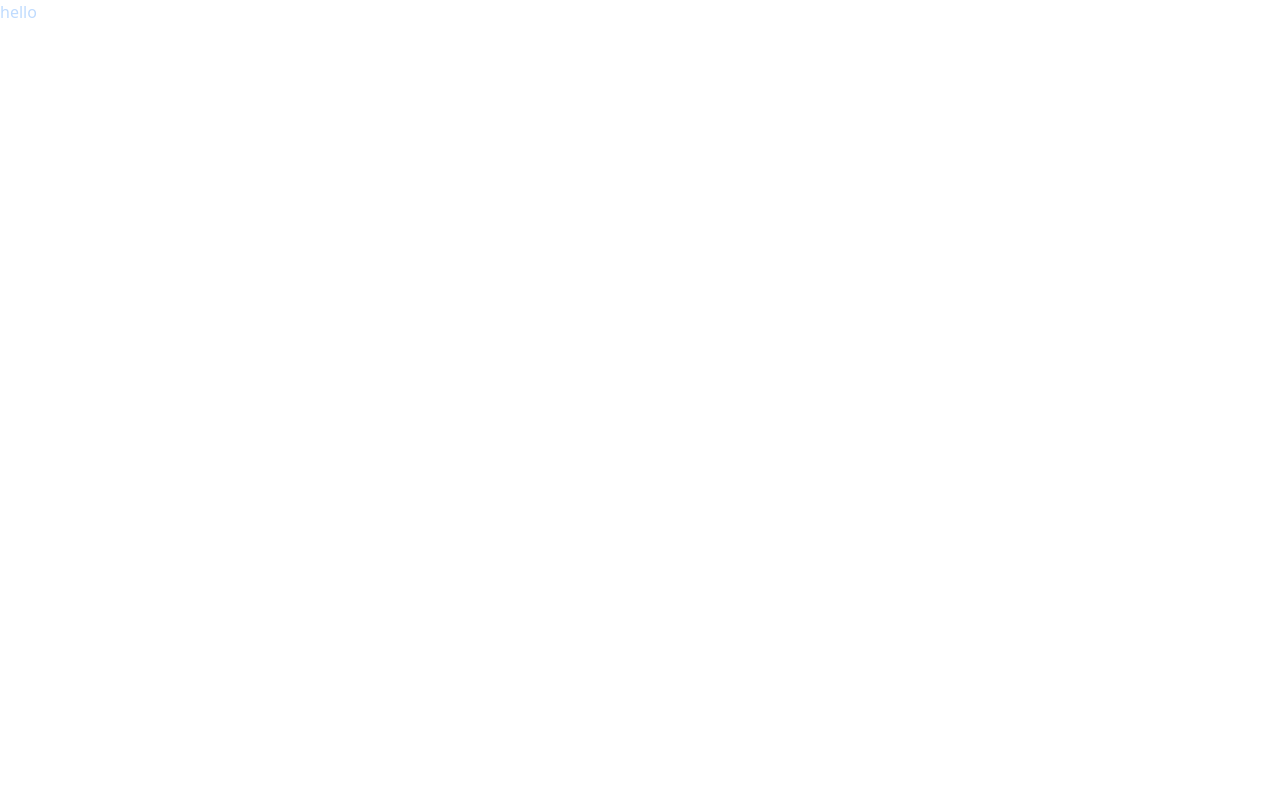
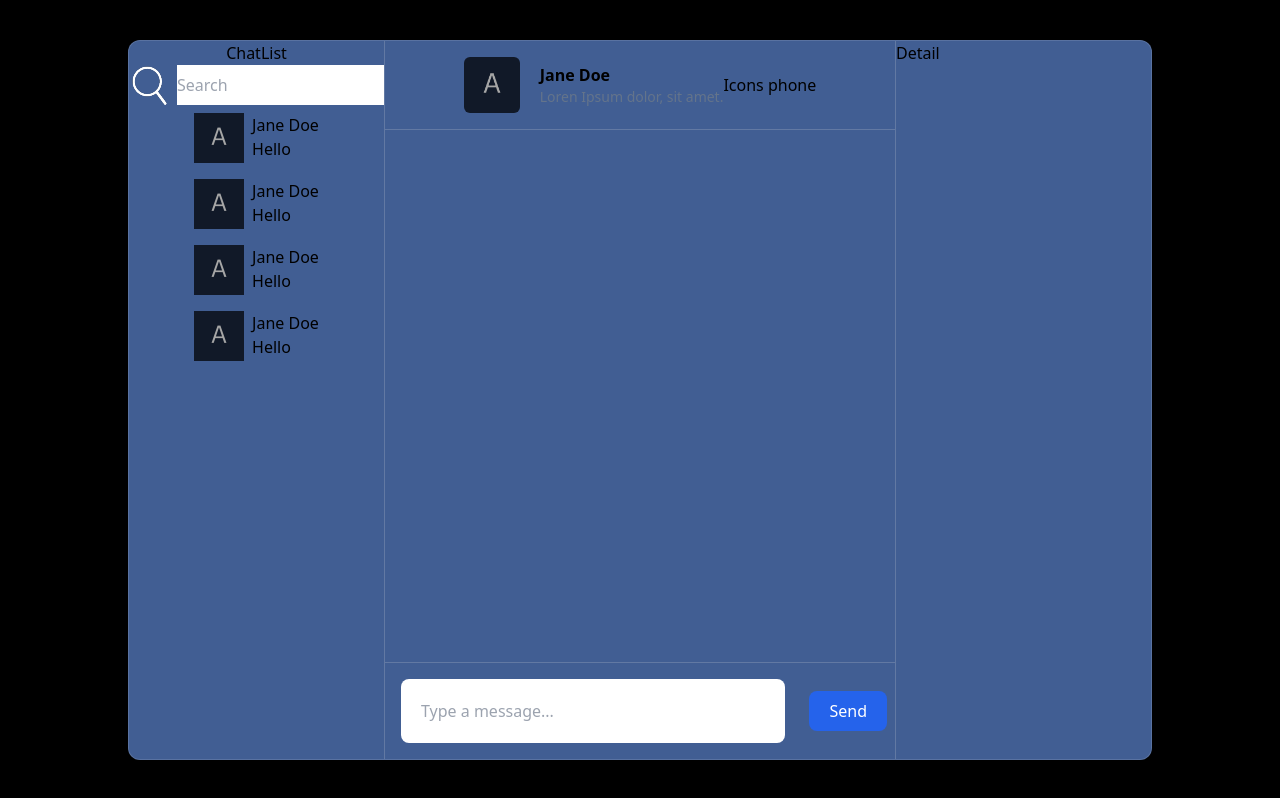
Before and after one commit to shambhabya/LetsTalk, a React (Vite) app: page / in a window 1280 px wide. Built offline with nearby package versions, Linux system fonts and the light colour scheme.

Commit message:
create layout

```diff
--- a/src/App.jsx
+++ b/src/App.jsx
@@ -1,7 +1,18 @@
 import "./App.css";
+import Chat from "./components/chat/Chat";
+import Detail from "./components/detail/Detail";
+import List from "./components/list/List";
 
 function App() {
-  return <div className="text-blue-200">hello</div>;
+  return (
+    <div className=" h-screen flex justify-center items-center bg-black">
+      <div className="w-4/5 h-[90vh] bg-[rgba(87,126,197,0.75)]   rounded-[12px] border border-[rgba(255,255,255,0.125)] flex">
+        <List />
+        <Chat />
+        <Detail />
+      </div>
+    </div>
+  );
 }
 
 export default App;
--- /dev/null
+++ b/src/components/chat/Chat.jsx
@@ -0,0 +1,47 @@
+import React, { useState } from "react";
+import ChatList from "./chatList/ChatList";
+
+const Chat = () => {
+  const [text, setText] = useState("");
+  console.log(text);
+  return (
+    <div className=" flex-[2] border-l border-r border-[#dddddd35] flex h-full flex-col">
+      <div className="top p-4 flex justify-center items-center border-b border-[#dddddd35]">
+        <div className="user flex items-center gap-5">
+          <img
+            src="/public/avatar.png"
+            alt="avatar"
+            className=" w-14 h-14 rounded-md"
+          />
+          <div className="texts">
+            <span className=" text-base font-bold">Jane Doe</span>
+            <p className=" text-sm font-light text-slate-500">
+              Loren Ipsum dolor, sit amet.
+            </p>
+          </div>
+        </div>
+        <div className="icons flex gap-4">Icons phone</div>
+      </div>
+      {/* center */}
+      <div className="center p-5 flex-1 "></div>
+
+      {/* bottom*/}
+      <div className="bottom flex justify-between border-t border-[#dddddd35] items-center">
+        {/* <div className="icons"></div> */}
+        <input
+          type="text"
+          placeholder="Type a message..."
+          className="flex-1 text-black p-5 rounded-lg text-base m-4"
+          onChange={(e) => setText(e.target.value)}
+          value={text}
+        />
+        {/* <div className="emoji"></div> */}
+        <button className="sendButton text-white bg-blue-600 py-2 px-5 cursor-pointer rounded-lg m-2">
+          Send
+        </button>
+      </div>
+    </div>
+  );
+};
+
+export default Chat;
--- /dev/null
+++ b/src/components/chat/chatList/ChatList.jsx
@@ -0,0 +1,45 @@
+import React from "react";
+
+const ChatList = () => {
+  return (
+    <div className="flex flex-col items-center ">
+      ChatList
+      <div>
+        <div className="flex gap-2">
+          <img src="/public/search.png" alt="search" />
+          <input type="text" placeholder="Search" />
+        </div>
+      </div>
+      <div className="item flex gap-2 p-2">
+        <img src="/public/avatar.png" alt="avatar" height={30} width={50} />
+        <div className="texts ">
+          <span>Jane Doe</span>
+          <p>Hello</p>
+        </div>
+      </div>
+      <div className="item flex gap-2 p-2">
+        <img src="/public/avatar.png" alt="avatar" height={30} width={50} />
+        <div className="texts">
+          <span>Jane Doe</span>
+          <p>Hello</p>
+        </div>
+      </div>
+      <div className="item flex gap-2 p-2">
+        <img src="/public/avatar.png" alt="avatar" height={30} width={50} />
+        <div className="texts">
+          <span>Jane Doe</span>
+          <p>Hello</p>
+        </div>
+      </div>
+      <div className="item flex gap-2 p-2">
+        <img src="/public/avatar.png" alt="avatar" height={30} width={50} />
+        <div className="texts">
+          <span>Jane Doe</span>
+          <p>Hello</p>
+        </div>
+      </div>
+    </div>
+  );
+};
+
+export default ChatList;
--- /dev/null
+++ b/src/components/detail/Detail.jsx
@@ -0,0 +1,7 @@
+import React from "react";
+
+const Detail = () => {
+  return <div className="flex-1">Detail</div>;
+};
+
+export default Detail;
--- /dev/null
+++ b/src/components/list/List.jsx
@@ -0,0 +1,12 @@
+import React from "react";
+import ChatList from "../chat/chatList/ChatList";
+
+const List = () => {
+  return (
+    <div className=" flex-1 overflow-scroll">
+      <ChatList />
+    </div>
+  );
+};
+
+export default List;
--- /dev/null
+++ b/src/components/login/Login.jsx
@@ -0,0 +1,7 @@
+import React from "react";
+
+const Login = () => {
+  return <div>Login</div>;
+};
+
+export default Login;
--- /dev/null
+++ b/src/components/notification/Notification.jsx
@@ -0,0 +1,7 @@
+import React from "react";
+
+const Notification = () => {
+  return <div>Notification</div>;
+};
+
+export default Notification;
```
Also changed, not shown: public/avatar.png (added), public/search.png (added).
